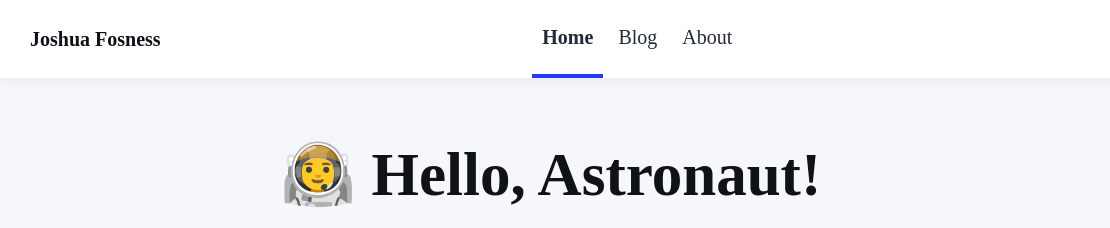
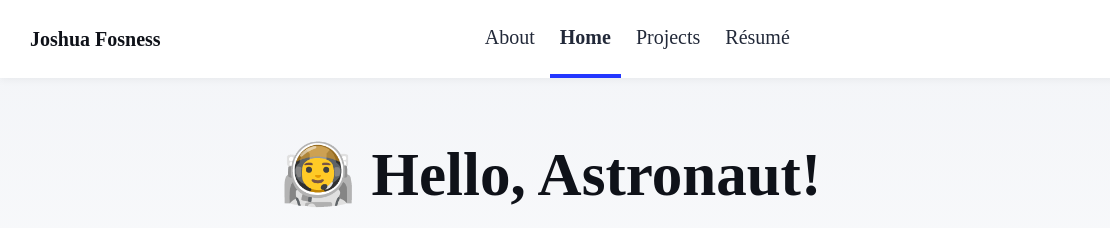
Before and after one commit to fosrox/rxy-network-site, an Astro site: page / in a window 1280 px wide. Shown: the top 228 px of the page, 0-1110 px from the left. Built offline with nearby package versions, Linux system fonts and the light colour scheme; Astro itself is replaced by a stand-in of ours.

Commit message:
update site header

```diff
--- a/src/components/Header.astro
+++ b/src/components/Header.astro
@@ -9,9 +9,10 @@ import HeaderLink from './HeaderLink.astro';
 			<a href="/">{SITE_TITLE}</a>
 		</h2>
 		<div class="internal-links">
+			<HeaderLink href="/about">About</HeaderLink>
 			<HeaderLink href="/">Home</HeaderLink>
-			<HeaderLink href="/blog">Blog</HeaderLink>
-			<HeaderLink href="/about">About</HeaderLink>
+			<HeaderLink href="/blog">Projects</HeaderLink>
+			<HeaderLink href="/resume">Résumé</HeaderLink>
 		</div>
 		<div class="social-links">
 			<a href="https://m.webtoo.ls/@astro" target="_blank">
```
